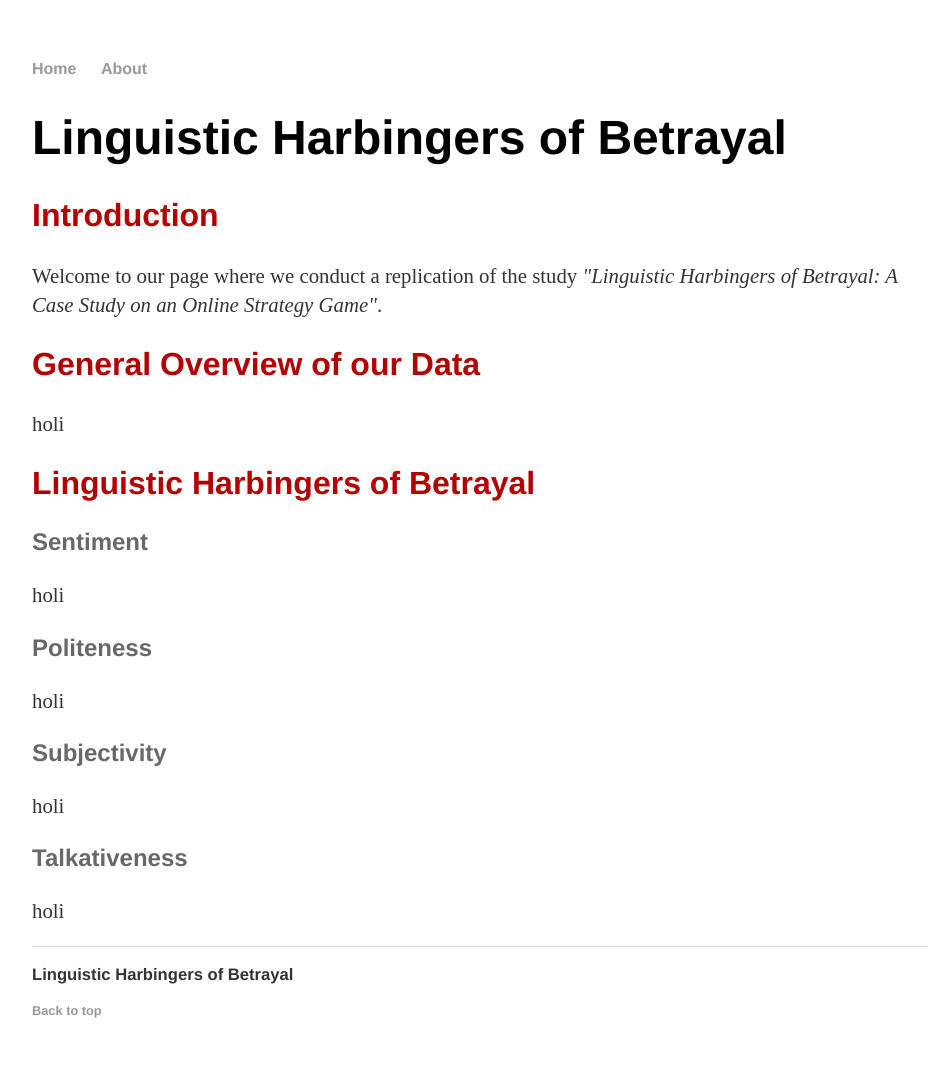
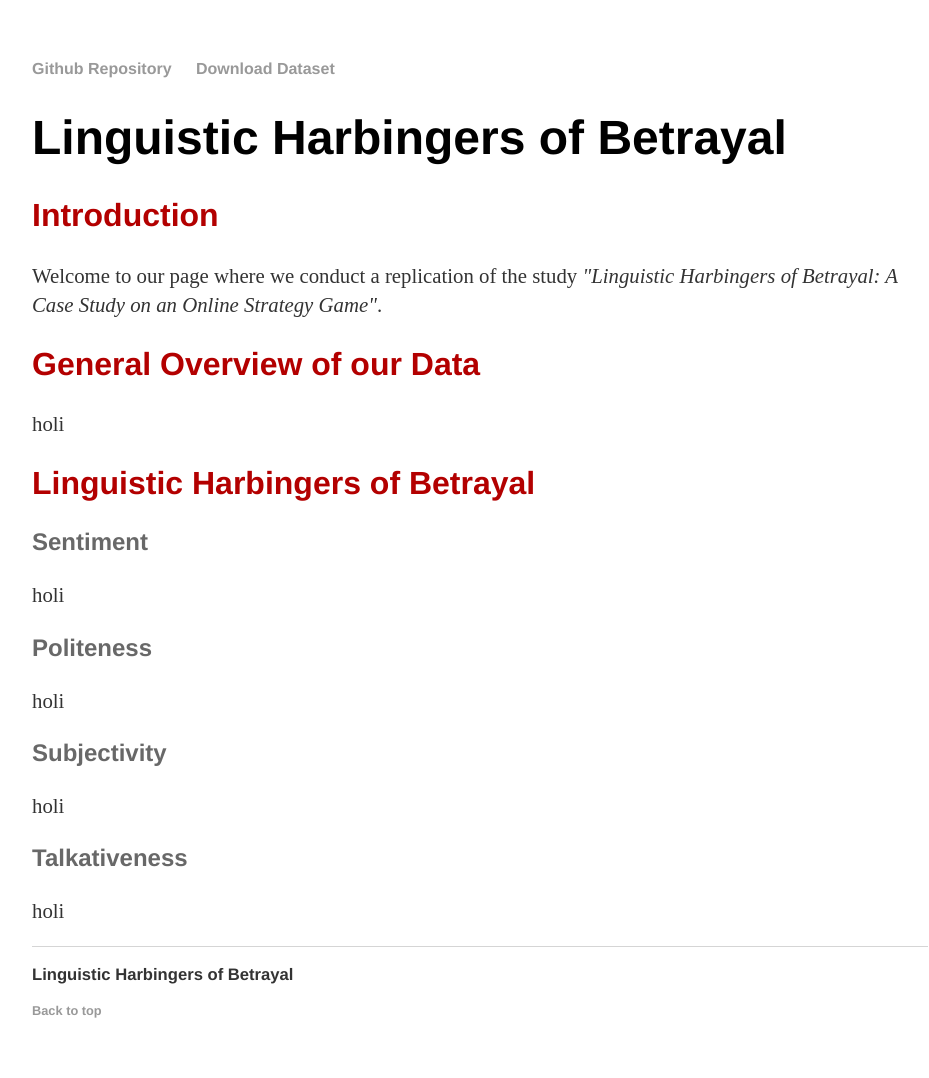
Before and after one commit to carrizo-git/carrizo-git.github.io, a Jekyll site: the page built from index.md, in a window 1280 px wide. Shown: the whole page, without its empty margins (160-1089 px from the left). Built offline with Jekyll 4.4.1, drawn with Linux system fonts in a browser that asks for light colours.

Commit message:
Update default.html

```diff
--- a/_layouts/default.html
+++ b/_layouts/default.html
@@ -29,8 +29,8 @@ function topFunction() {
 		<body>
 			<nav>
 	    		<ul>
-	        		<li><a href="/">Home</a></li>
-		        	<li><a href="/about">About</a></li>
+	        		<li><a href="/">Github Repository</a></li>
+		        	<li><a href="/dataset">Download Dataset</a></li>
 <!-- 	        		<li><a href="/cv">CV</a></li>
 	        		<li><a href="/blog">Blog</a></li> -->
 	    		</ul>
```
